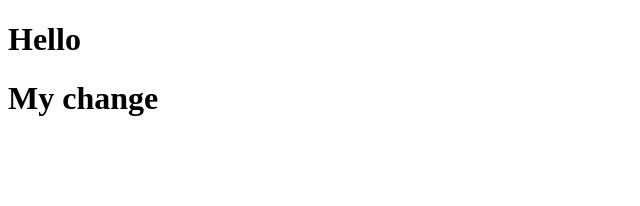
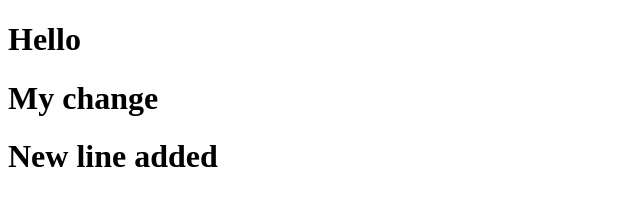
Before and after one commit to shiva2925/git-demo, a plain HTML site: page index.html in a window 1280 px wide. Shown: the whole page, without its empty margins (0-640 px from the left). Drawn offline with Linux system fonts and the light colour scheme.

Commit message:
Update index.html

```diff
--- a/index.html
+++ b/index.html
@@ -8,5 +8,6 @@
 <body>
     <h1>Hello</h1>
     <h1>My change</h1>
+    <h1>New line added</h1>
 </body>
 </html>
```
